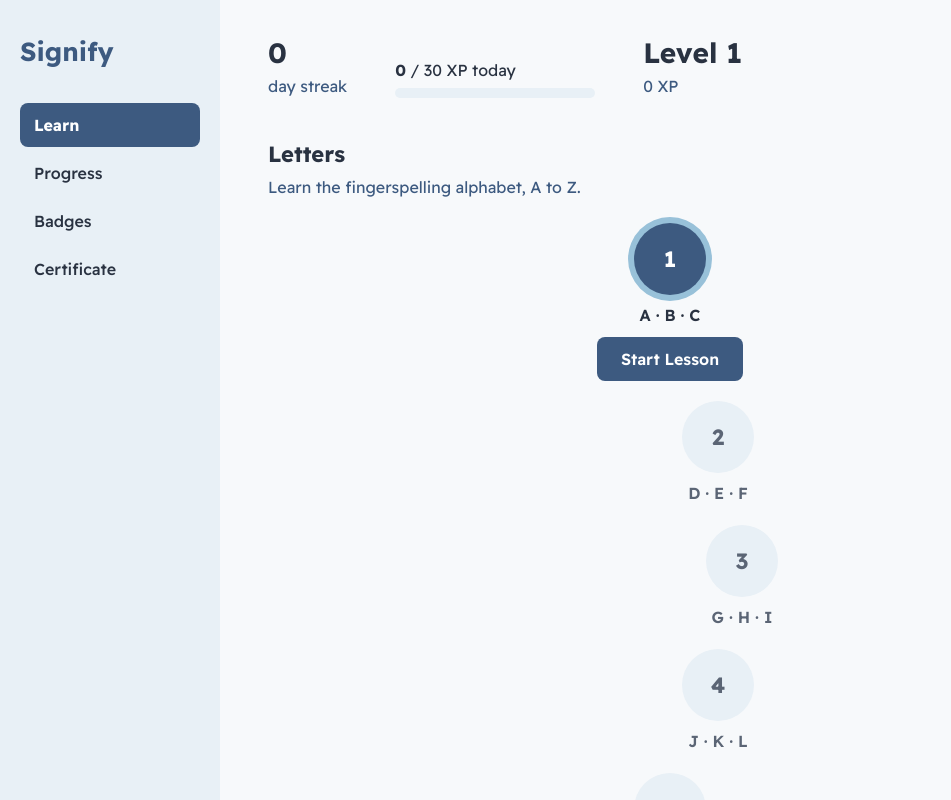
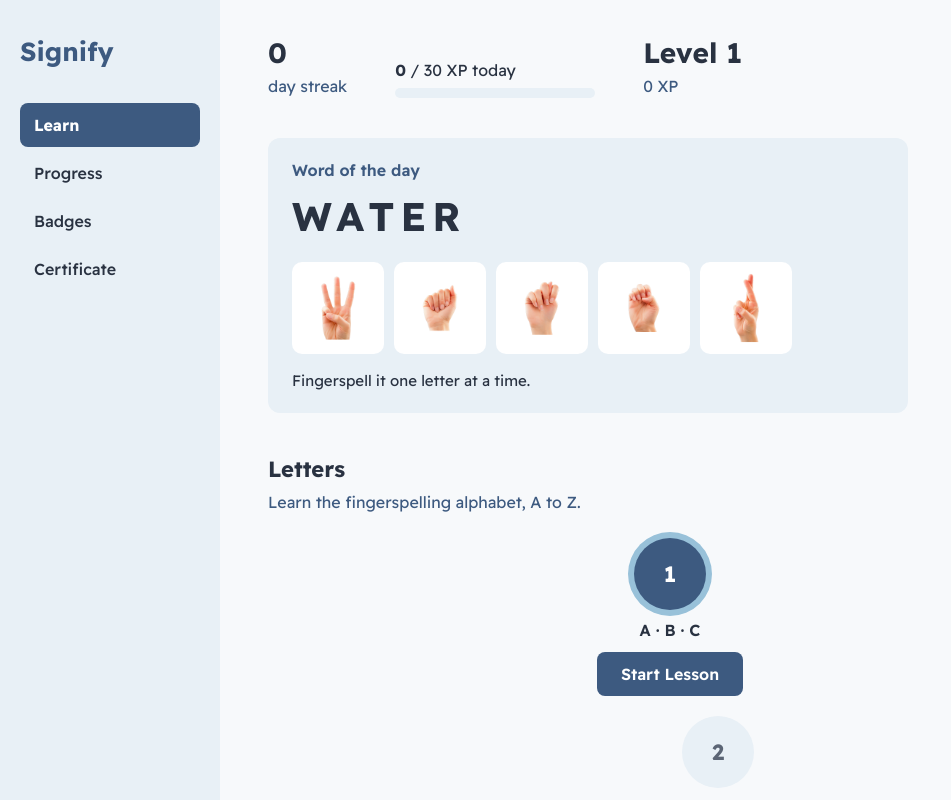
Before and after one commit to Prisha30bhatia/signify, a React (Vite) app: page / in a window 1280 px wide. Both pictures are taken after a click on the button "Get started". Shown: the top 800 px of the page, without its empty margins (0-951 px from the left). Built offline with nearby package versions, Linux system fonts and the light colour scheme.

Commit message:
add word of the day

```diff
--- a/src/Home.jsx
+++ b/src/Home.jsx
@@ -1,5 +1,5 @@
+import { LESSONS, PATHWAYS } from "./lessons";
 import { useState } from "react";
-import { LESSONS, PATHWAYS } from "./lessons";
 import { loadProgress, currentStreak, xpToday } from "./progress";
 
 const DAILY_GOAL = 30;
@@ -201,6 +201,68 @@ function CertificateTab({ p }) {
     </div>
   );
 }
+const DAILY_WORDS = [
+  "HELLO", "FRIEND", "FAMILY", "SCHOOL", "HAPPY", "WATER", "MUSIC", "SMILE",
+  "LEARN", "HANDS", "PEACE", "GREAT", "BREAD", "APPLE", "TIGER", "OCEAN",
+  "RIVER", "CLOUD", "STORM", "LIGHT", "EARTH", "PLANT", "SUNNY", "BEACH",
+  "LEMON", "MANGO", "HONEY", "CANDY", "PIANO", "DREAM",
+];
+
+// Turns today's date into a number, so the word looks random
+// but stays the same all day and changes at midnight.
+function wordOfTheDay() {
+  const day = new Date().toLocaleDateString("en-CA");
+  let h = 0;
+  for (const c of day) h = (h * 31 + c.charCodeAt(0)) >>> 0;
+  return DAILY_WORDS[h % DAILY_WORDS.length];
+}
+
+function WordOfTheDay() {
+  const word = wordOfTheDay();
+  return (
+    <div
+      style={{
+        background: "#E8F0F6",
+        borderRadius: 12,
+        padding: "20px 24px",
+        maxWidth: 640,
+        marginBottom: 40,
+      }}
+    >
+      <div style={{ fontWeight: 600, color: "#3D5A80" }}>Word of the day</div>
+      <div style={{ fontSize: 40, fontWeight: 700, letterSpacing: 6, margin: "4px 0 16px" }}>
+        {word}
+      </div>
+      <div style={{ display: "flex", gap: 10, flexWrap: "wrap" }}>
+        {word.split("").map((c, k) => (
+          <div
+            key={k}
+            style={{
+              width: 92,
+              height: 92,
+              background: "#fff",
+              borderRadius: 10,
+              display: "flex",
+              alignItems: "center",
+              justifyContent: "center",
+            }}
+          >
+            <img
+              src={`/signs/${c.toLowerCase()}.png`}
+              alt={`ASL handshape for the letter ${c}`}
+              style={{ width: 80 }}
+            />
+          </div>
+        ))}
+      </div>
+      <p style={{ margin: "16px 0 0", fontSize: 15 }}>
+        Fingerspell it one letter at a time.
+      </p>
+    </div>
+  );
+}
+
+
 export default function Home() {
   const [tab, setTab] = useState("learn");
   const p = loadProgress();
@@ -261,6 +323,7 @@ export default function Home() {
           </div>
         </div>
 
+        {tab === "learn" && <WordOfTheDay />}
         {tab === "learn" && <Path p={p} />}
         {tab === "progress" && <ProgressTab p={p} />}
         {tab === "badges" && <BadgesTab p={p} />}
```
